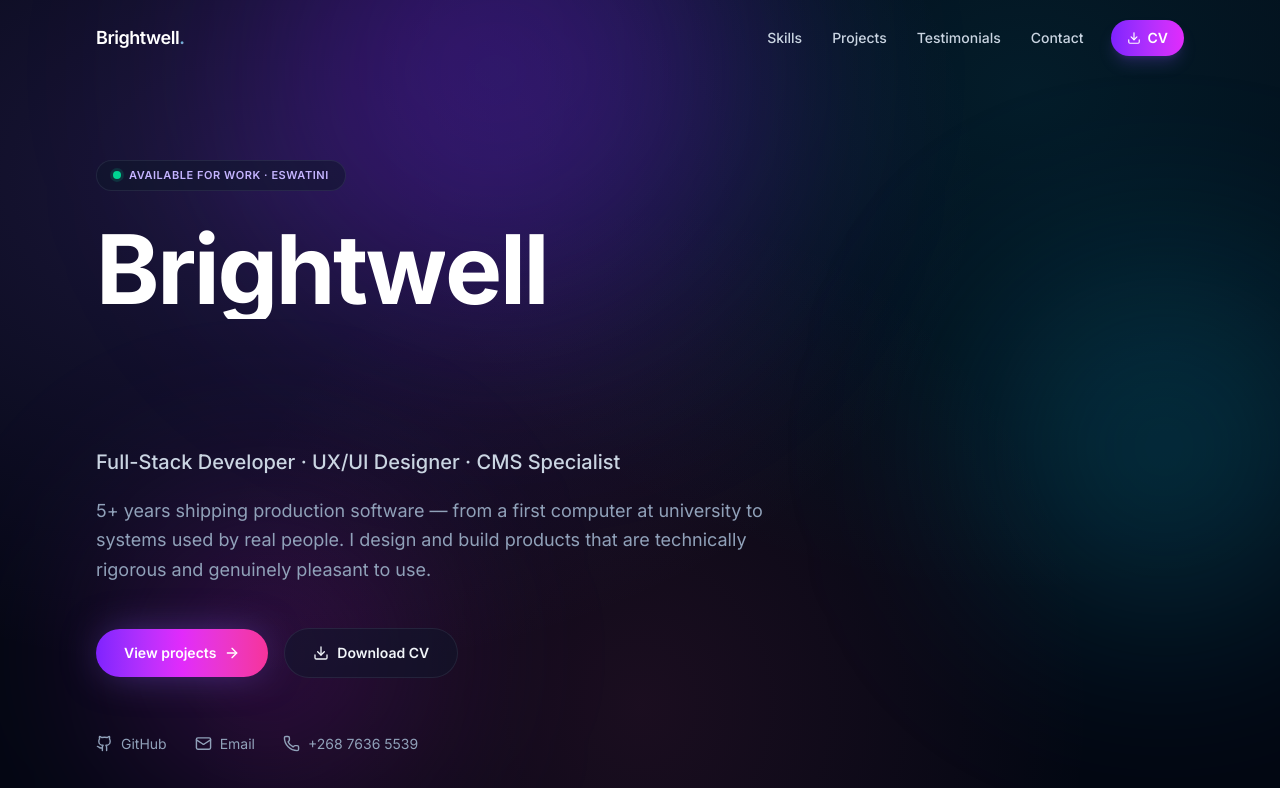
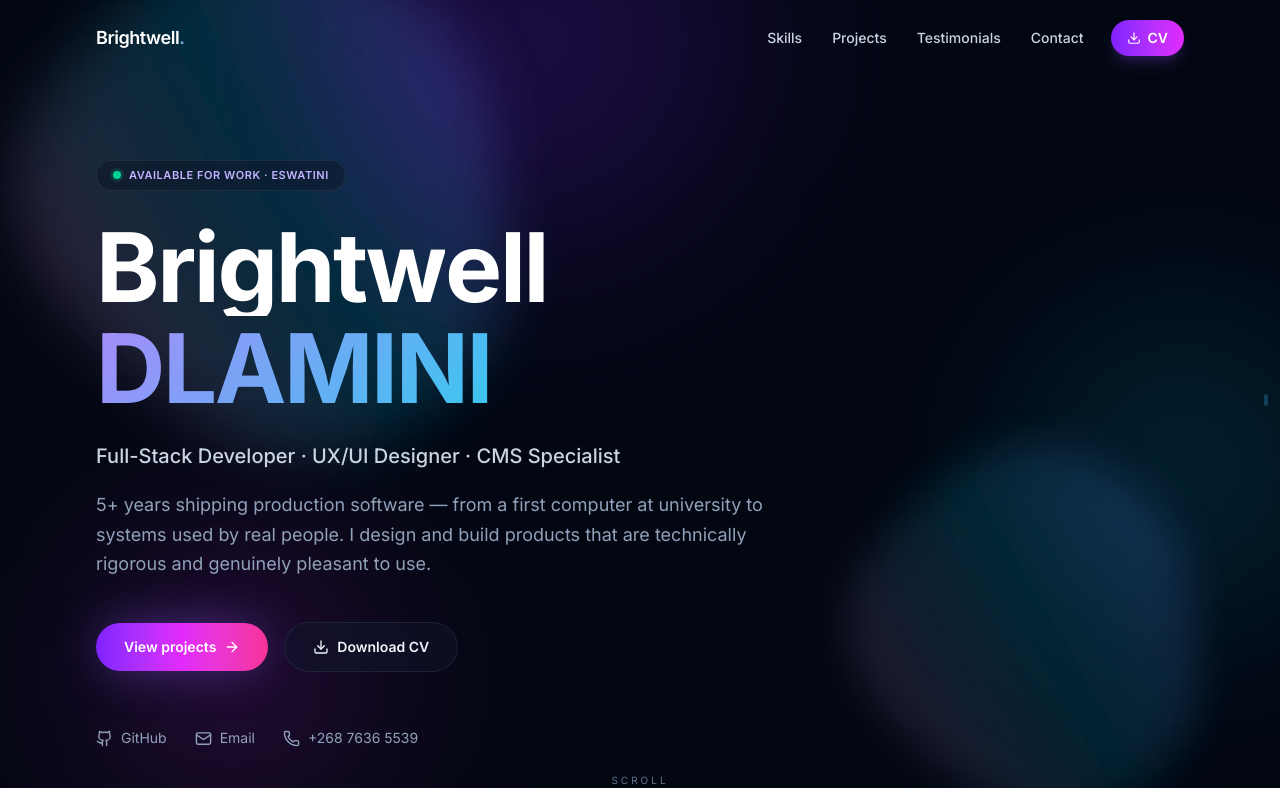
Before and after one commit to Brightwell-Dlamini/brightwell-portfolio, a Next.js app: page / in a window 1280 px wide. Shown: the top 788 px of the page. Built offline with nearby package versions, Linux system fonts and the light colour scheme.

Commit message:
feat(motion): Hero morphing blobs + kinetic scramble + scroll blur; page wires VelocityBar

```diff
--- a/src/app/page.tsx
+++ b/src/app/page.tsx
@@ -14,6 +14,7 @@ import { ScrollProgress } from "@/components/ScrollProgress";
 import { CustomCursor } from "@/components/CustomCursor";
 import { Preloader } from "@/components/Preloader";
 import { TechMarquee } from "@/components/TechMarquee";
+import { VelocityBar } from "@/components/VelocityBar";
 
 export default function Home() {
   const [ready, setReady] = useState(false);
@@ -24,6 +25,7 @@ export default function Home() {
       <MotionConfig reducedMotion="user" transition={{ type: "spring", stiffness: 280, damping: 28 }}>
         <CustomCursor />
         <ScrollProgress />
+        <VelocityBar />
         <Preloader onDone={onDone} />
 
         <AnimatePresence mode="wait">
@@ -33,7 +35,7 @@ export default function Home() {
               className="min-h-screen relative"
               initial={{ opacity: 0 }}
               animate={{ opacity: 1 }}
-              transition={{ duration: 0.5, ease: [0.16, 1, 0.3, 1] }}
+              transition={{ duration: 0.6, ease: [0.16, 1, 0.3, 1] }}
             >
               <Navbar />
               <Hero />
--- a/src/components/Hero.tsx
+++ b/src/components/Hero.tsx
@@ -11,7 +11,9 @@ import {
 } from "framer-motion";
 import { ArrowRight, Download, Github, Mail, Phone } from "lucide-react";
 import { SplitText } from "@/components/SplitText";
+import { KineticText } from "@/components/KineticText";
 import { MagneticButton } from "@/components/MagneticButton";
+import { MorphingBlob } from "@/components/MorphingBlob";
 import { staggerContainer, fadeUp } from "@/lib/animations";
 
 export function Hero() {
@@ -21,21 +23,23 @@ export function Hero() {
     offset: ["start start", "end start"],
   });
 
-  const yContent = useTransform(scrollYProgress, [0, 1], [0, 180]);
-  const opacityContent = useTransform(scrollYProgress, [0, 0.55], [1, 0]);
-  const scaleContent = useTransform(scrollYProgress, [0, 0.7], [1, 0.92]);
+  const yContent = useTransform(scrollYProgress, [0, 1], [0, 200]);
+  const opacityContent = useTransform(scrollYProgress, [0, 0.5], [1, 0]);
+  const scaleContent = useTransform(scrollYProgress, [0, 0.7], [1, 0.88]);
+  const blurContent = useTransform(scrollYProgress, [0, 0.6], [0, 12]);
+  const filter = useTransform(blurContent, (b) => `blur(${b}px)`);
 
   const mouseX = useMotionValue(0);
   const mouseY = useMotionValue(0);
-  const springX = useSpring(mouseX, { stiffness: 40, damping: 18 });
-  const springY = useSpring(mouseY, { stiffness: 40, damping: 18 });
-  const orb1X = useTransform(springX, [-1, 1], [-30, 30]);
-  const orb1Y = useTransform(springY, [-1, 1], [-20, 20]);
-  const orb2X = useTransform(springX, [-1, 1], [24, -24]);
+  const springX = useSpring(mouseX, { stiffness: 35, damping: 16 });
+  const springY = useSpring(mouseY, { stiffness: 35, damping: 16 });
+  const orb1X = useTransform(springX, [-1, 1], [-40, 40]);
+  const orb2X = useTransform(springX, [-1, 1], [30, -30]);
+  const orb1Y = useTransform(springY, [-1, 1], [-25, 25]);
 
   const t = useTime();
-  const floatY = useTransform(t, (v) => Math.sin(v / 900) * 18);
-  const floatY2 = useTransform(t, (v) => Math.cos(v / 1100) * 22);
+  const floatY = useTransform(t, (v) => Math.sin(v / 900) * 20);
+  const floatY2 = useTransform(t, (v) => Math.cos(v / 1100) * 24);
 
   const onMouseMove = (e: React.MouseEvent) => {
     mouseX.set((e.clientX / window.innerWidth) * 2 - 1);
@@ -46,15 +50,18 @@ export function Hero() {
     <section
       ref={sectionRef}
       onMouseMove={onMouseMove}
-      className="relative overflow-hidden pt-32 pb-24 sm:pt-40 sm:pb-32 min-h-[100vh] flex items-center mesh-bg"
+      className="relative overflow-hidden pt-32 pb-24 sm:pt-40 sm:pb-32 min-h-[100vh] flex items-center"
     >
-      <motion.div className="pointer-events-none absolute -top-40 left-[20%] h-[480px] w-[480px] rounded-full bg-violet-600/30 blur-[110px] will-change-transform" style={{ x: orb1X, y: floatY }} />
-      <motion.div className="pointer-events-none absolute top-[30%] right-[-5%] h-[360px] w-[360px] rounded-full bg-cyan-500/20 blur-[100px] will-change-transform" style={{ x: orb2X, y: floatY2 }} />
-      <motion.div className="pointer-events-none absolute bottom-[10%] left-[10%] h-[280px] w-[280px] rounded-full bg-fuchsia-500/20 blur-[90px] will-change-transform" style={{ x: orb2X, y: orb1Y }} animate={{ scale: [1, 1.15, 1] }} transition={{ duration: 7, repeat: Infinity, ease: "easeInOut" }} />
+      <MorphingBlob className="w-[700px] h-[700px] -top-40 -left-20 opacity-70" />
+      <MorphingBlob className="w-[500px] h-[500px] bottom-0 right-0 opacity-50" />
 
-      <div className="pointer-events-none absolute inset-0 opacity-[0.04]" style={{ backgroundImage: "linear-gradient(rgba(255,255,255,0.08) 1px, transparent 1px), linear-gradient(90deg, rgba(255,255,255,0.08) 1px, transparent 1px)", backgroundSize: "64px 64px", maskImage: "radial-gradient(ellipse at center, black 20%, transparent 70%)" }} />
+      <motion.div className="pointer-events-none absolute -top-40 left-[25%] h-[420px] w-[420px] rounded-full bg-violet-600/20 blur-[100px] will-change-transform" style={{ x: orb1X, y: floatY }} />
+      <motion.div className="pointer-events-none absolute top-[35%] right-[-5%] h-[320px] w-[320px] rounded-full bg-cyan-500/15 blur-[90px] will-change-transform" style={{ x: orb2X, y: floatY2 }} />
+      <motion.div className="pointer-events-none absolute bottom-[8%] left-[8%] h-[260px] w-[260px] rounded-full bg-fuchsia-500/15 blur-[80px] will-change-transform" style={{ x: orb2X, y: orb1Y }} animate={{ scale: [1, 1.2, 1] }} transition={{ duration: 8, repeat: Infinity, ease: "easeInOut" }} />
 
-      <motion.div className="relative mx-auto max-w-6xl px-4 sm:px-6 lg:px-8 w-full" style={{ y: yContent, opacity: opacityContent, scale: scaleContent }}>
+      <div className="pointer-events-none absolute inset-0 opacity-[0.035]" style={{ backgroundImage: "linear-gradient(rgba(255,255,255,0.1) 1px, transparent 1px), linear-gradient(90deg, rgba(255,255,255,0.1) 1px, transparent 1px)", backgroundSize: "72px 72px", maskImage: "radial-gradient(ellipse at center, black 15%, transparent 65%)" }} />
+
+      <motion.div className="relative mx-auto max-w-6xl px-4 sm:px-6 lg:px-8 w-full" style={{ y: yContent, opacity: opacityContent, scale: scaleContent, filter }}>
         <motion.div variants={staggerContainer} initial="hidden" animate="visible">
           <motion.div variants={fadeUp} className="mb-7">
             <span className="inline-flex items-center gap-2 rounded-full border border-white/10 glass px-4 py-1.5 text-[11px] font-semibold tracking-wider uppercase text-violet-300">
@@ -67,10 +74,10 @@ export function Hero() {
           </motion.div>
 
           <div className="overflow-hidden">
-            <SplitText text="Brightwell" as="h1" mode="chars" className="block text-5xl sm:text-6xl lg:text-8xl font-bold tracking-tight text-white leading-[1.05]" />
+            <SplitText text="Brightwell" as="h1" mode="chars" className="block text-5xl sm:text-7xl lg:text-8xl font-bold tracking-tight text-white leading-[1.02]" />
           </div>
           <div className="overflow-hidden mt-1">
-            <SplitText text="Dlamini" as="h1" mode="chars" delay={0.35} className="block text-5xl sm:text-6xl lg:text-8xl font-bold tracking-tight gradient-text leading-[1.05]" />
+            <KineticText text="DLAMINI" as="h1" className="block text-5xl sm:text-7xl lg:text-8xl font-bold tracking-tight gradient-text leading-[1.02]" scrambleDuration={1100} />
           </div>
 
           <motion.p variants={fadeUp} className="mt-6 text-lg sm:text-xl text-slate-300 max-w-xl font-medium">
@@ -82,7 +89,7 @@ export function Hero() {
           </motion.p>
 
           <motion.div variants={fadeUp} className="mt-11 flex flex-wrap items-center gap-4">
-            <MagneticButton href="#projects" className="inline-flex items-center gap-2 rounded-full bg-gradient-to-r from-violet-600 via-fuchsia-500 to-pink-500 px-7 py-3.5 text-sm font-semibold text-white shadow-[0_0_40px_-8px_rgba(139,92,246,0.55)]">
+            <MagneticButton href="#projects" className="inline-flex items-center gap-2 rounded-full bg-gradient-to-r from-violet-600 via-fuchsia-500 to-pink-500 px-7 py-3.5 text-sm font-semibold text-white shadow-[0_0_50px_-8px_rgba(139,92,246,0.6)]">
               View projects <ArrowRight size={16} />
             </MagneticButton>
             <MagneticButton href="/resume" className="inline-flex items-center gap-2 rounded-full border border-white/15 glass px-7 py-3.5 text-sm font-semibold text-slate-100">
@@ -104,9 +111,9 @@ export function Hero() {
         </motion.div>
       </motion.div>
 
-      <motion.div className="absolute bottom-8 left-1/2 -translate-x-1/2 flex flex-col items-center gap-2" initial={{ opacity: 0 }} animate={{ opacity: 1 }} transition={{ delay: 1.4 }}>
-        <span className="text-[10px] uppercase tracking-widest text-slate-500">Scroll</span>
-        <motion.div className="h-10 w-[1px] bg-gradient-to-b from-violet-400 to-transparent origin-top" animate={{ scaleY: [0.4, 1, 0.4], opacity: [0.4, 1, 0.4] }} transition={{ duration: 1.8, repeat: Infinity, ease: "easeInOut" }} />
+      <motion.div className="absolute bottom-8 left-1/2 -translate-x-1/2 flex flex-col items-center gap-2" initial={{ opacity: 0 }} animate={{ opacity: 1 }} transition={{ delay: 1.6 }}>
+        <span className="text-[10px] uppercase tracking-[0.3em] text-slate-500">Scroll</span>
+        <motion.div className="h-12 w-[1px] bg-gradient-to-b from-violet-400 via-fuchsia-400 to-transparent origin-top" animate={{ scaleY: [0.3, 1, 0.3], opacity: [0.3, 1, 0.3] }} transition={{ duration: 2, repeat: Infinity, ease: "easeInOut" }} />
       </motion.div>
     </section>
   );
```
